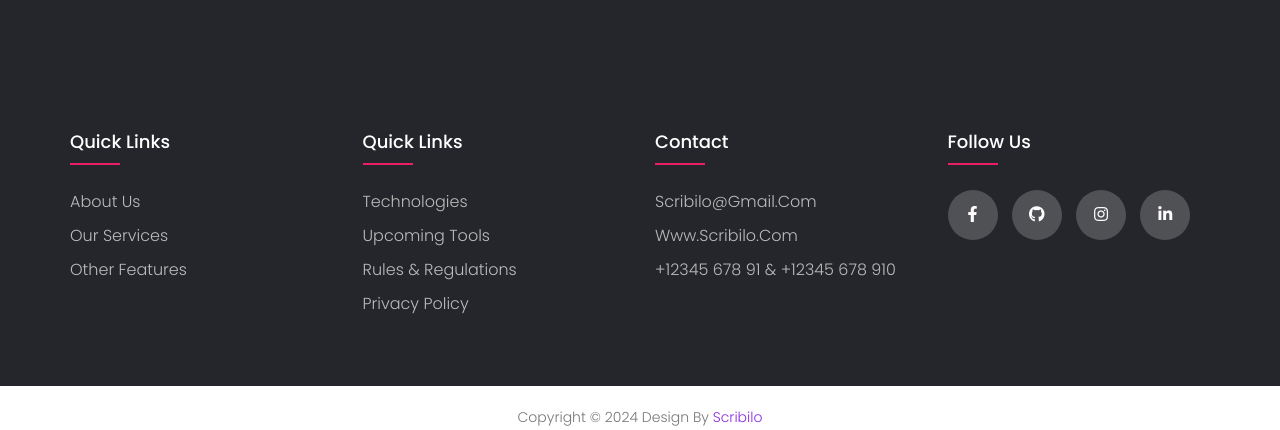
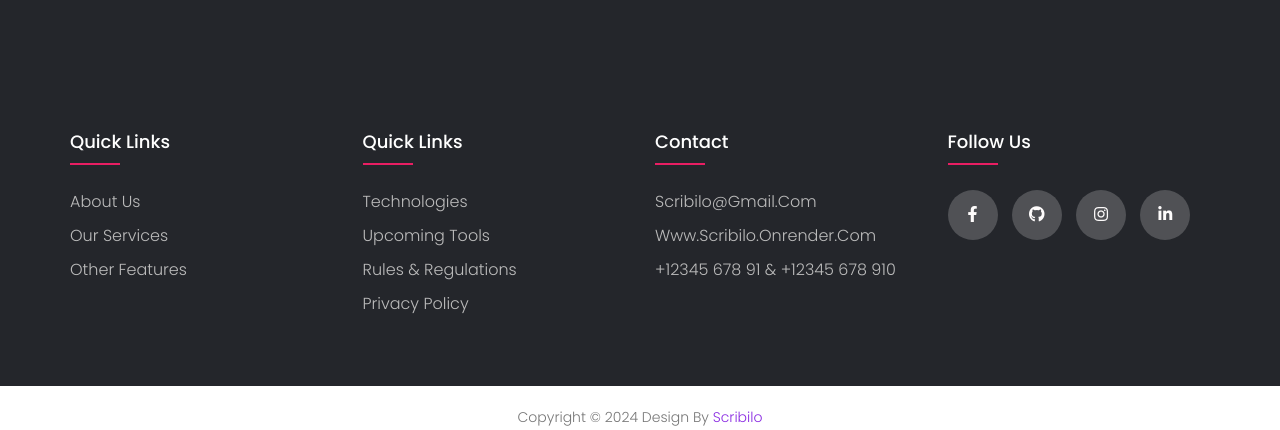
Before and after one commit to Karthikeyakandikonda/scribilo, a Flask app: page /main in a window 1280 px wide; the page is wider, and only the part inside the window is pictured. Shown: the part 3189-3619 px from the top of that part. Run offline with Flask 3, Linux system fonts and the light colour scheme.

Commit message:
Update main.html with new changes

```diff
--- a/templates/main.html
+++ b/templates/main.html
@@ -224,7 +224,7 @@
                         <h4> Contact</h4>
                         <ul>
                             <li><a href="https://kartikeyakandikonda569@gmail.com/">scribilo@gmail.com</a></li>
-                            <li><a href="https://scribilo.com/">www.scribilo.com</a></li>
+                            <li><a href="https://scribilo.onrender.com/">www.scribilo.onrender.com</a></li>
                             <li><a href="#">+12345 678 91 & +12345 678 910</a></li>
                         </ul>
                     </div>
```
